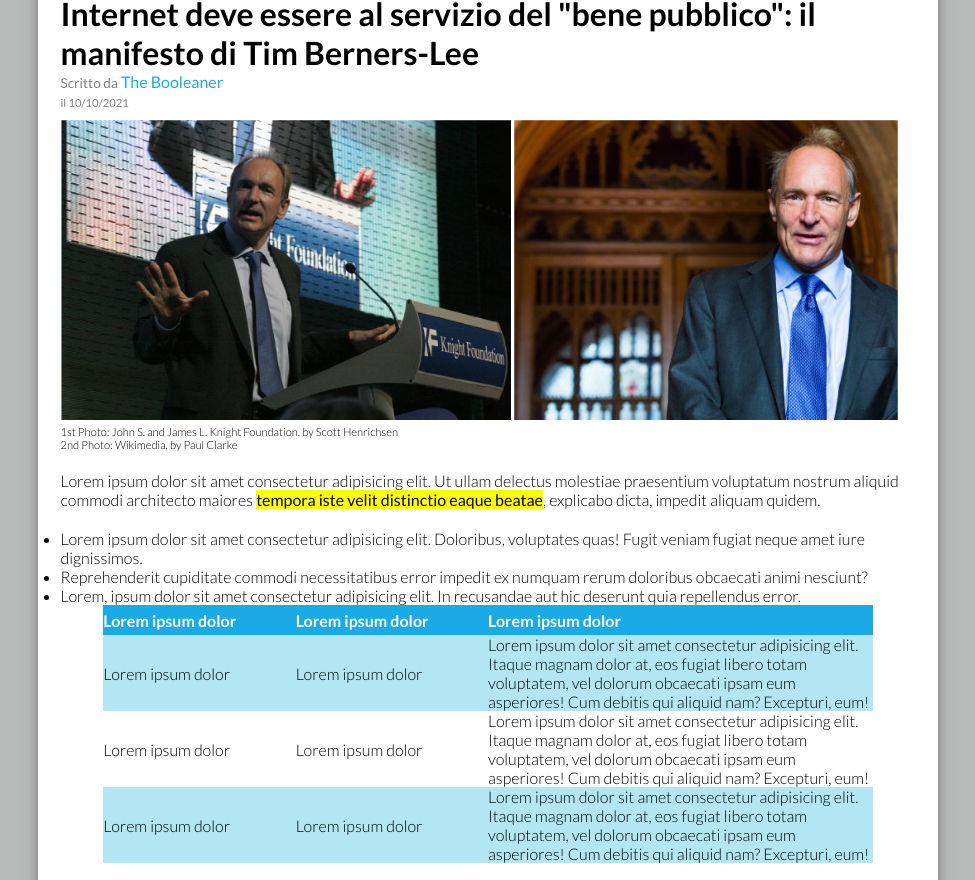
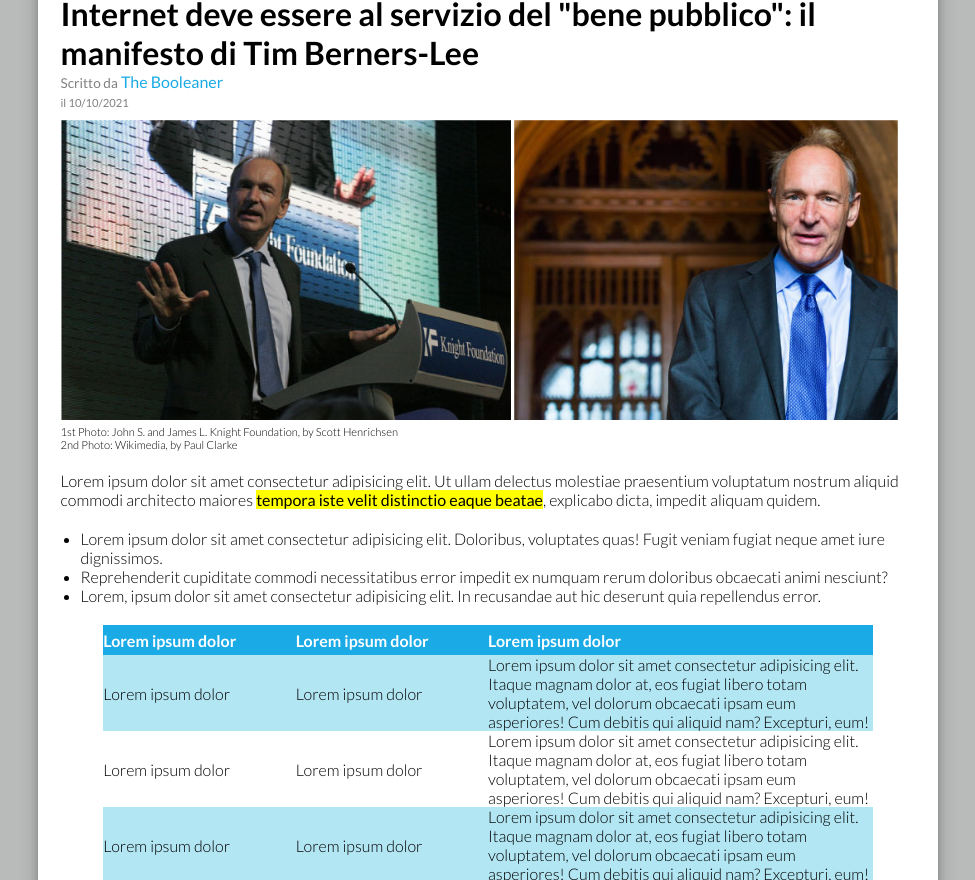
Before and after one commit to saragrigolin/html-css-booleaner, a plain HTML site: page index.html in a window 1280 px wide. Shown: the part 93-973 px from the top of the page, without its empty margins (152-1127 px from the left). Drawn offline with Linux system fonts and the light colour scheme.

Commit message:
correct error margin

```diff
--- a/css/style1.css
+++ b/css/style1.css
@@ -87,10 +87,18 @@ span{
     background-color:yellow;
 }
 
-/* margini e font-weight di p, tabella e lista */
+/* font-weight di p, tabella e lista */
 p, table, ul{
     font-weight: 300;
+}
+
+/* margini p */
+p{
     margin-top: 20px;
+}
+
+ul{
+    margin: 20px;
 }
 
 /* bordi della tabella */
@@ -102,6 +110,7 @@ table, td, th{
 table{
     width: 90%;
     margin: auto;
+    margin-top: 20px;
 }
 
 /* intestazione della tabella */
```
